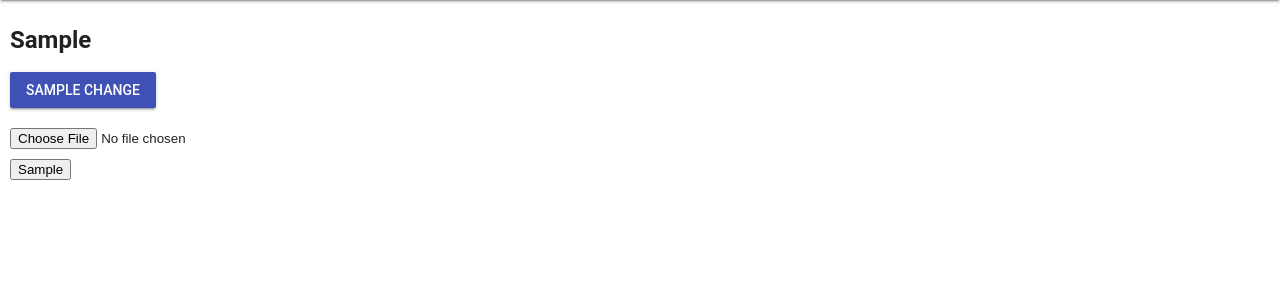
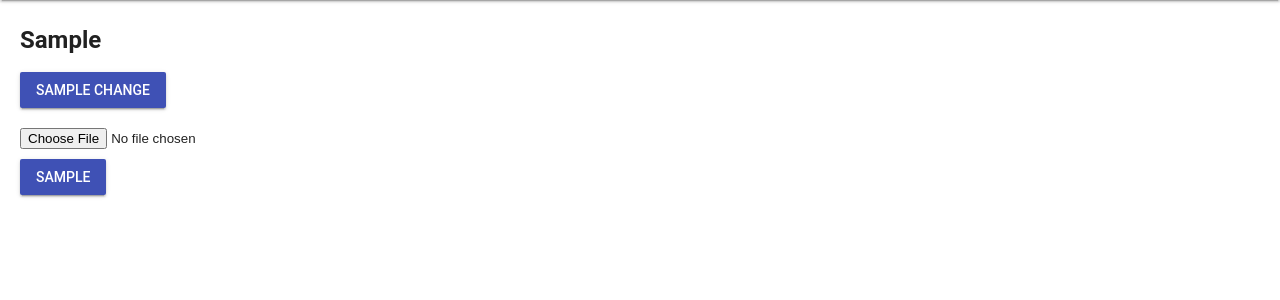
Before and after one commit to Strawberry-Software-Industries/SecureCloud, a Flask app: template templates/upload.html in a window 1280 px wide. Shown: the part 64-364 px from the top of the page. Run offline with Flask 2, Linux system fonts and the light colour scheme; the template is opened without the code that fills it: most values are stand-ins (such as "Sample title", 1, 10 or a date in 2020); parts of the project's set-up code (start-up, migrations or seed data) failed here and were passed over.

Commit message:
Upload Page Update (Button Redesign)

```diff
--- a/templates/upload.html
+++ b/templates/upload.html
@@ -46,8 +46,8 @@
         <main class="mdl-layout__content">
             <div class="page-content">
 
-                <h4 style="margin-left: 10px;"><b>{{upl_up_to}}</b></h4>
-                <a class="mdl-button mdl-js-button mdl-button--raised mdl-js-ripple-effect mdl-button--colored" style="margin-left: 10px;" href="settings">{{change}}</a>
+                <h4 style="margin-left: 20px;"><b>{{upl_up_to}}</b></h4>
+                <a class="mdl-button mdl-js-button mdl-button--raised mdl-js-ripple-effect mdl-button--colored" style="margin-left: 20px;" href="settings">{{change}}</a>
 
 
                 <div class="container-fluid mt-5">
@@ -55,9 +55,10 @@
                         <div class="col-sm-6 col-md-6">
 
                             <form method="post" enctype="multipart/form-data">
-                                <input type="file" id="imgInp" name="file" style="margin-left: 10px; margin-top: 20px;">
+                                <input type="file" id="imgInp" name="file" style="margin-left: 20px; margin-top: 20px;">
                                 <br>
-                                <input type=submit value={{title}} style="margin-left: 10px; margin-top: 10px">
+                                <input type=submit class="mdl-button mdl-js-button mdl-button--raised mdl-js-ripple-effect mdl-button--colored"
+                                value={{title}} style="margin-left: 20px; margin-top: 10px">
                             </form>
 
                         </div>
```
